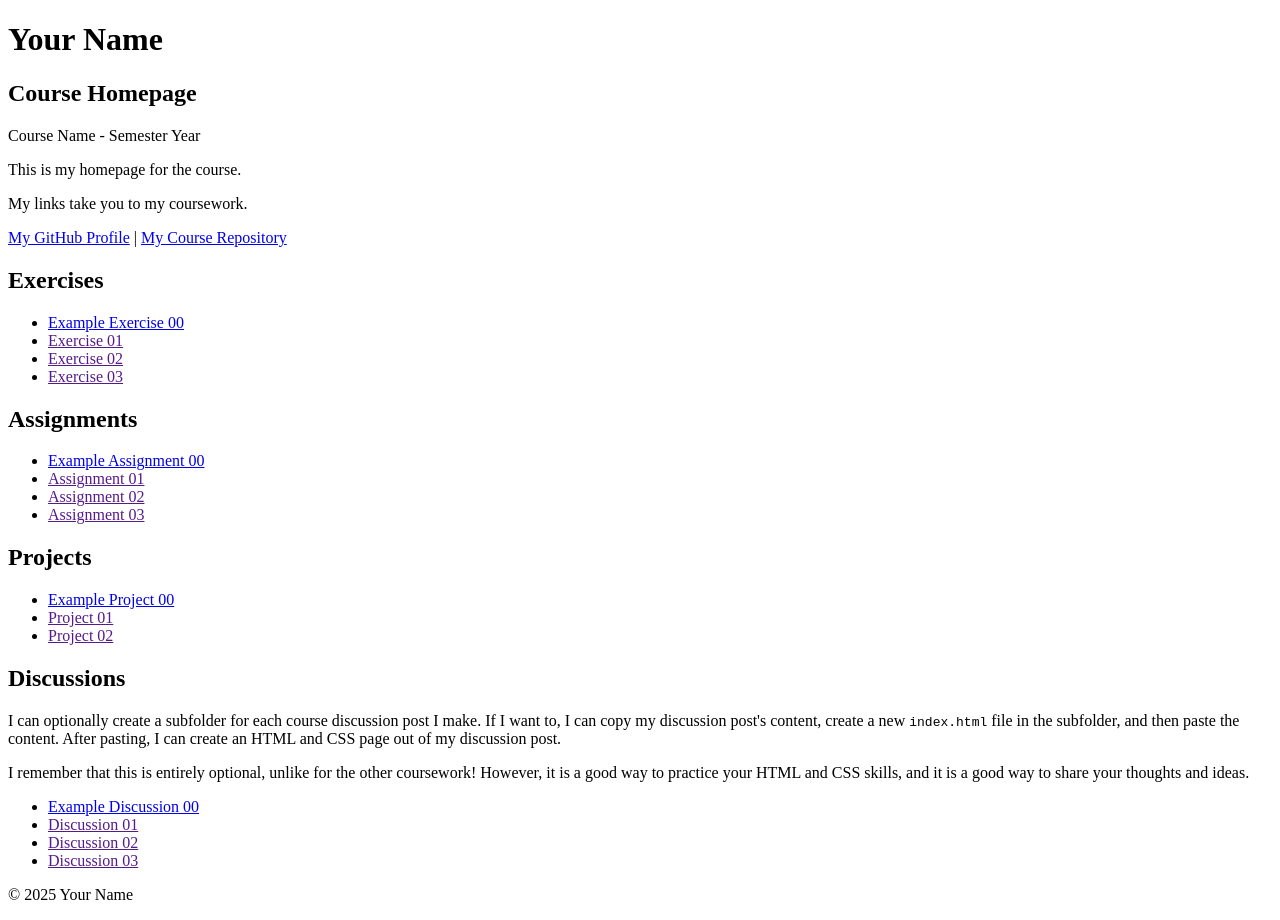
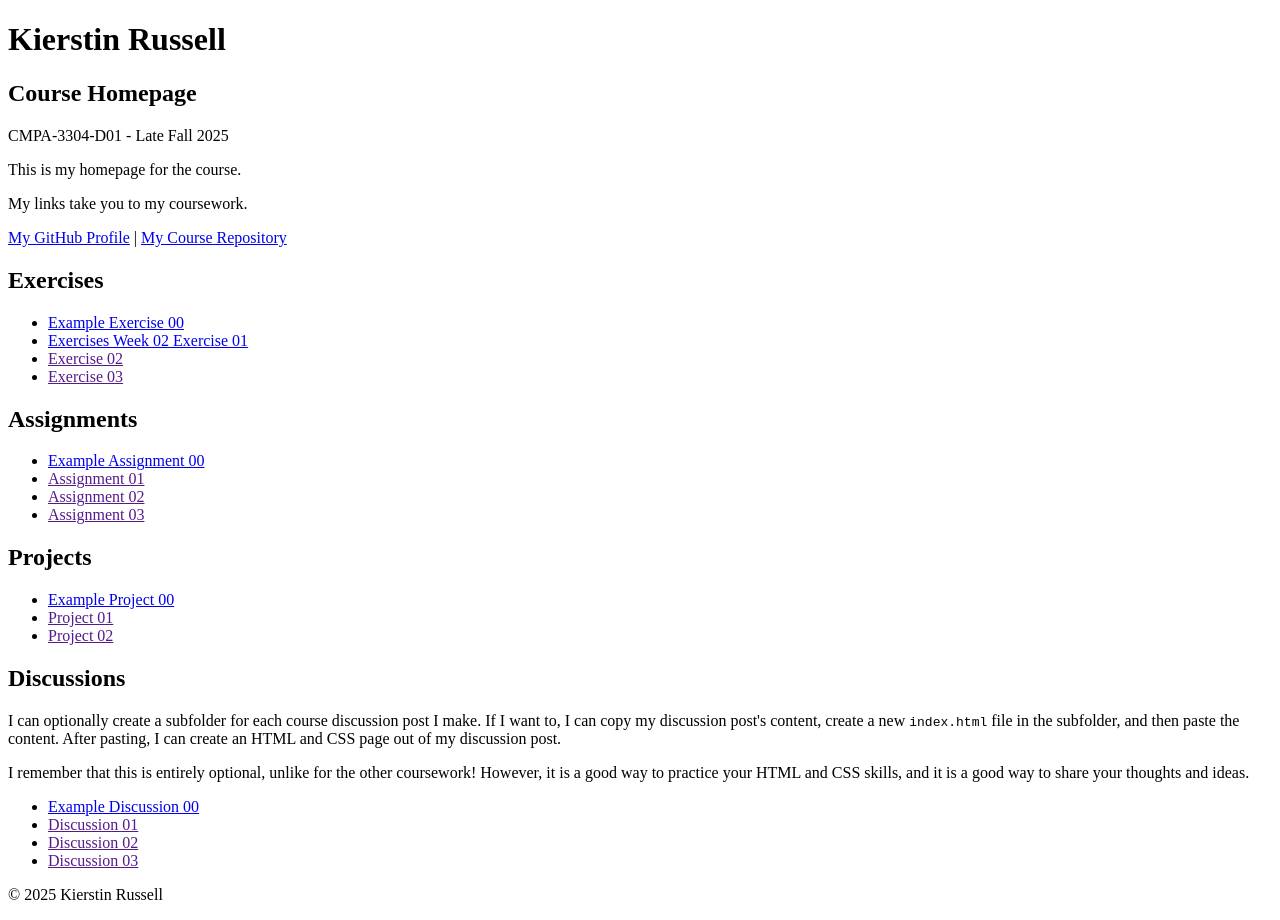
Before and after one commit to kierusse/course-portfolio, a plain HTML site: page index.html in a window 1280 px wide. Drawn offline with Linux system fonts and the light colour scheme.

Commit message:
Initial commit: Update my course homepage text

```diff
--- a/index.html
+++ b/index.html
@@ -43,20 +43,20 @@ Remember: You must create subfolders for each piece of coursework as the semeste
         <title>Course Homepage template</title>
         <meta charset="UTF-8" />
         <meta name="viewport" content="width=device-width, initial-scale=1.0" />
-        <title>Student Name - Course Homepage</title>
+        <title>Kierstin Russell - Course Homepage</title>
     </head>
 
     <body>
         <header>
-            <h1>Your Name</h1>
+            <h1>Kierstin Russell</h1>
             <h2>Course Homepage</h2>
-            <p>Course Name - Semester Year</p>
+            <p>CMPA-3304-D01 - Late Fall 2025</p>
             <p>This is my homepage for the course.</p>
             <p>My links take you to my coursework.</p>
             <nav>
-                <a href="https://github.com/your-username">My GitHub Profile</a>
+                <a href="https://github.com/kierusse">My GitHub Profile</a>
                 |
-                <a href="https://github.com/your-username/your-repo-name">
+                <a href="https://github.com/kierusse/course-portfolio">
                     My Course Repository
                 </a>
             </nav>
@@ -69,7 +69,7 @@ Remember: You must create subfolders for each piece of coursework as the semeste
                     <li>
                         <a href="example-exercise-00/">Example Exercise 00</a>
                     </li>
-                    <li><a href="">Exercise 01</a></li>
+                    <li><a href="C:\Users\kikir\OneDrive\Documents\GitHub\course-portfolio">Exercises Week 02 Exercise 01</a></li>
                     <li><a href="">Exercise 02</a></li>
                     <li><a href="">Exercise 03</a></li>
                 </ul>
@@ -131,7 +131,7 @@ Remember: You must create subfolders for each piece of coursework as the semeste
         </main>
 
         <footer>
-            <p>&copy; 2025 Your Name</p>
+            <p>&copy; 2025 Kierstin Russell</p>
         </footer>
     </body>
 </html>
```
